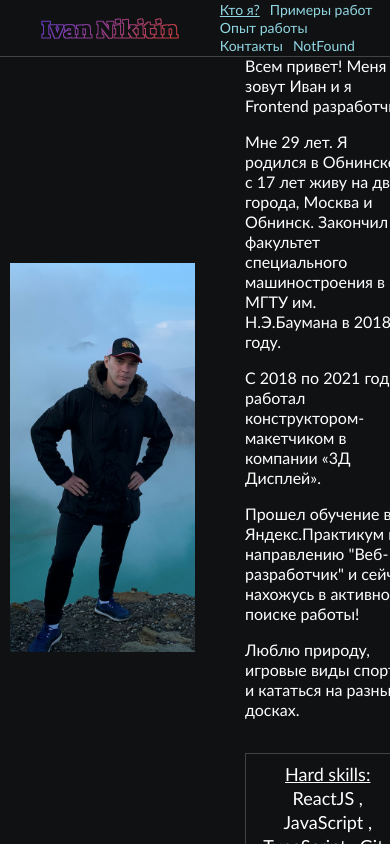
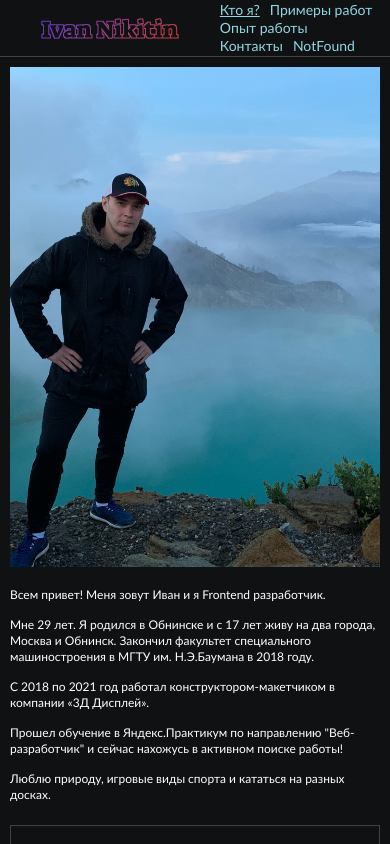
Before and after one commit to iva3nik/my-app, a React (Create React App) app: page / in a window 390 px wide. Built offline with nearby package versions, Linux system fonts and the light colour scheme.

Commit message:
feat: add adaptive for AboutMe

```diff
--- a/src/pages/AboutMe/AboutMe.module.scss
+++ b/src/pages/AboutMe/AboutMe.module.scss
@@ -2,20 +2,23 @@
 
 .about {
   width: 100%;
-  height: 800px;
-  display: flex;
-  gap: 50px;
+  align-self: start;
+
+  &__container {
+    padding: 10px 0;
+    display: flex;
+    gap: 50px;
+  }
 
   &__photo {
-    width: 50%;
-    height: 100%;
-    object-fit: contain;
+    height: 800px;
+    width: 380px;
+    object-fit: cover;
     object-position: center;
   }
 
   &__info {
     text-align: left;
-    font-size: 16px;
 
     p {
       margin-bottom: 16px;
@@ -33,7 +36,62 @@
 
       span {
         text-decoration: underline;
+        line-height: 30px;
       }
     }
   }
 }
+
+@media screen and (max-width: 1024px) {
+  .about {
+    &__photo {
+      height: 650px;
+      width: 300px;
+    }
+  }
+}
+
+@media screen and (max-width: 799px) {
+  .about {
+    &__container {
+      gap: 30px;
+    }
+  }
+}
+
+@media screen and (max-width: 767px) {
+  .about {
+    &__container {
+      flex-direction: column;
+      gap: 20px;
+    }
+
+    &__photo {
+      height: 500px;
+      width: 100%;
+    }
+  }
+}
+
+@media screen and (max-width: 400px) {
+  .about {
+    &__info {
+      p {
+        margin-bottom: 14px;
+        font-size: 12px;
+        line-height: 16px;
+
+        &:last-of-type {
+          margin: 22px 0 0 0;
+          font-size: 14px;
+          line-height: 20px;
+        }
+
+        span {
+          text-decoration: underline;
+          line-height: 30px;
+        }
+      }
+    }
+  }
+}
--- a/src/pages/AboutMe/AboutMe.tsx
+++ b/src/pages/AboutMe/AboutMe.tsx
@@ -1,14 +1,25 @@
-import * as React from 'react'
+import React, { useState, useEffect } from 'react'
 import cn from 'classnames'
 
 import my_photo from '../../assets/images/AboutMe/my_photo.png'
+import my_photo_big from '../../assets/images/AboutMe/my_photo_big.jpeg'
 
 import s from './AboutMe.module.scss'
 
 const AboutMe: React.FC = () => {
+  const [width, setWidth] = useState(window.innerWidth)
+
+  const updateWidth = () => setWidth(window.innerWidth)
+
+  useEffect(() => {
+    window.addEventListener('resize', updateWidth)
+    return () => window.removeEventListener('resize', updateWidth)
+  }, [])
+
   return (
     <section className={cn(s.about, 'main-container')}>
-      <img className={s.about__photo} src={my_photo} alt='My photo' />
+      <div className={s.about__container}>
+        <img className={s.about__photo} src={width >= 768 ? my_photo : my_photo_big} alt='My photo' />
         <div className={s.about__content}>
           <div className={s.about__info}>
             <p>Всем привет! Меня зовут Иван и я Frontend разработчик.</p>
@@ -40,6 +51,7 @@ const AboutMe: React.FC = () => {
             </p>
           </div>
         </div>
+      </div>
     </section>
   )
 }
```
Also changed, not shown: src/assets/images/AboutMe/my_photo_big.jpeg (added). Lines whose indentation alone changed are shown as unchanged.
